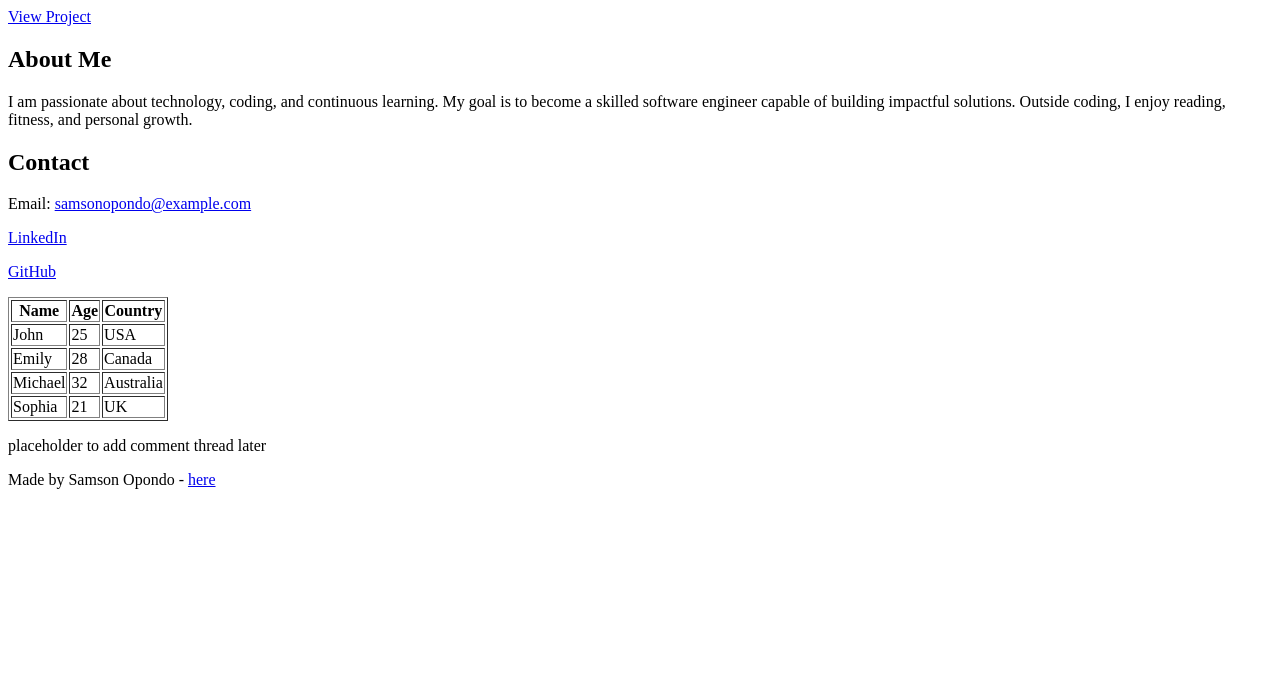
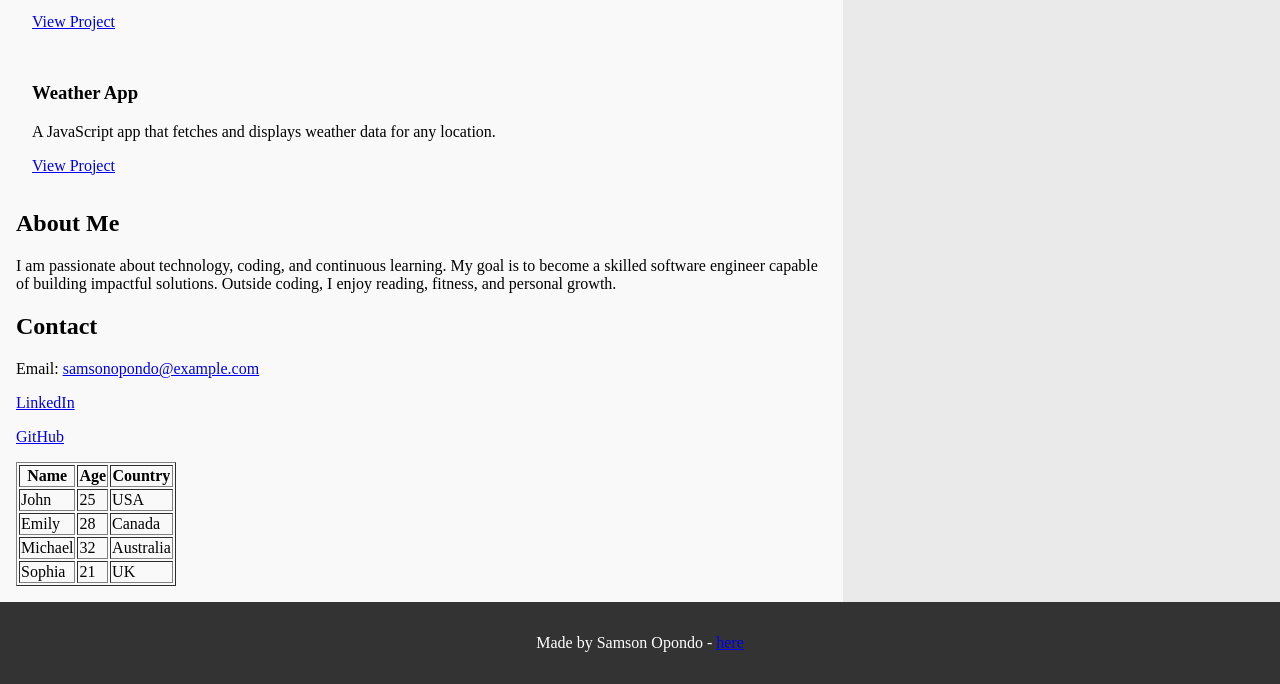
Before and after one commit to Jesh-samso/alx_html_css, a plain HTML site: page css_basic/index.html in a window 1280 px wide. Shown: the part 382-1066 px from the top of the page. Before the commit the page ends 887 px from the top, so only its background shows below. Drawn offline with Linux system fonts and the light colour scheme.

Commit message:
linked html and css pages

```diff
--- a/css_basic/styles.css
+++ b/css_basic/styles.css
@@ -0,0 +1,38 @@
+/* Make <body> a flex container in column direction */
+body {
+  display: flex;
+  flex-direction: column;
+  height: 100vh; /* full viewport height */
+  margin: 0;
+}
+
+/* Make <main> a flex container in row direction */
+main {
+  display: flex;
+  flex-direction: row;
+  flex: auto; /* main grows/shrinks automatically */
+}
+
+/* Article takes 2/3 of the width */
+article {
+  flex: 2;
+  overflow-y: auto; /* allows vertical scrolling */
+  padding: 1rem;
+  background-color: #f9f9f9; /* optional styling */
+}
+
+/* Aside takes 1/3 of the width */
+aside {
+  flex: 1;
+  overflow-y: auto; /* allows vertical scrolling */
+  padding: 1rem;
+  background-color: #eaeaea; /* optional styling */
+}
+
+/* Header and footer just sit on top and bottom */
+header, footer {
+  padding: 1rem;
+  background-color: #333;
+  color: white;
+  text-align: center;
+}
```
Also changed, not shown: css_basic/index.html (line endings or trailing spaces).
